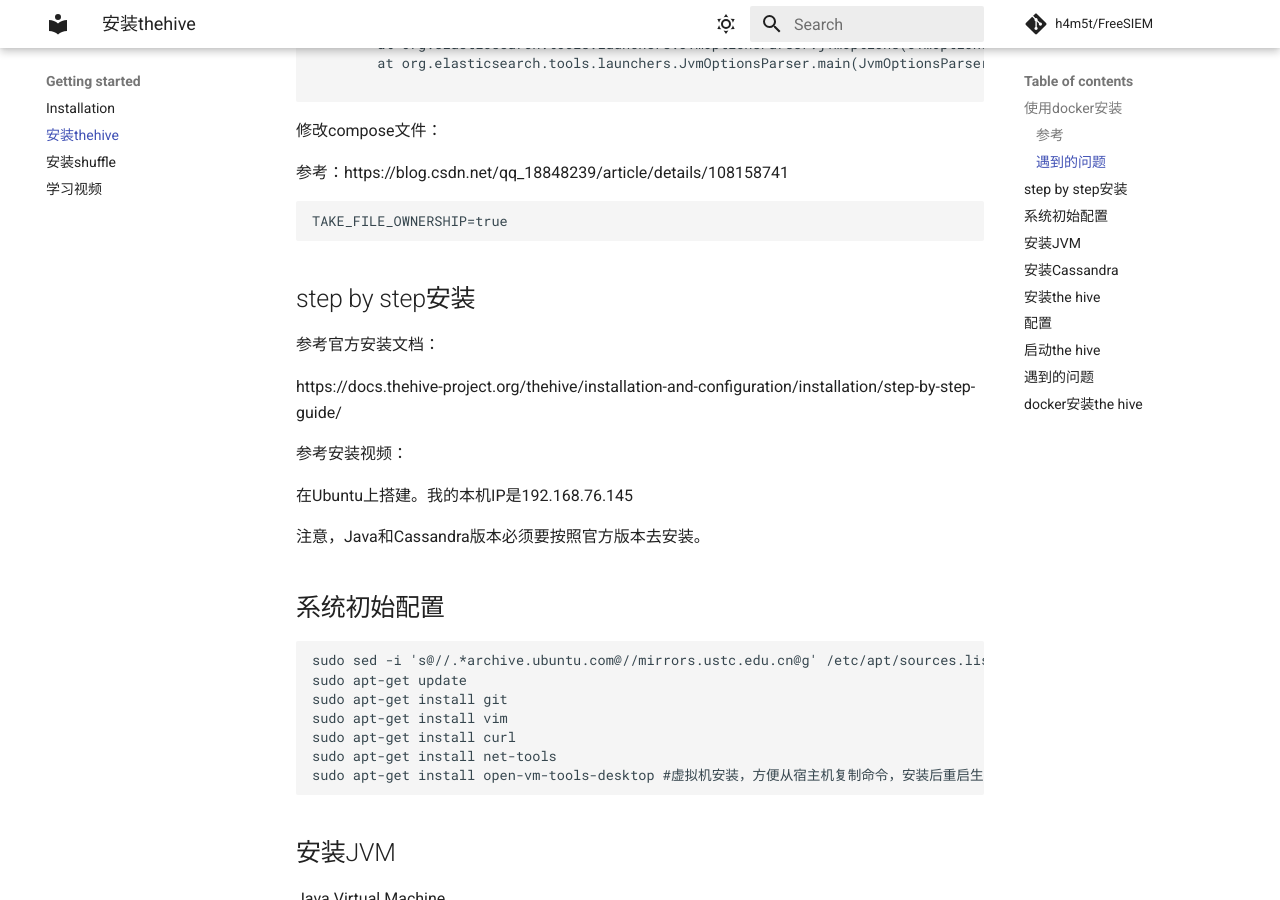
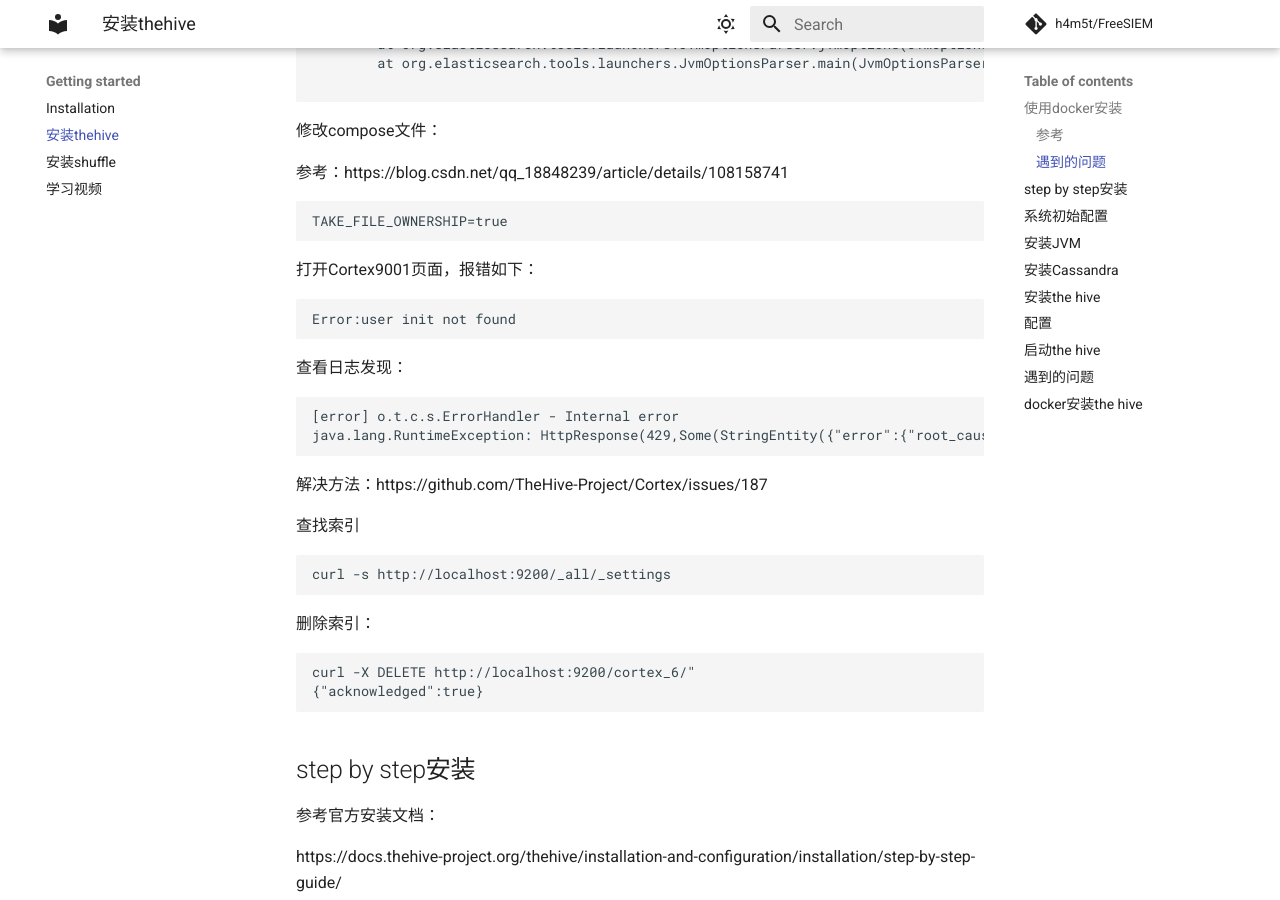
Before and after one commit to h4m5t/FreeSIEM, an MkDocs documentation site: the page built from docs/install_thehive.md, in a window 1280 px wide and 900 px high, scrolled down 1180 px. Built offline with MkDocs 1.6.1 and Material for MkDocs 9.7.7, drawn with Linux system fonts in a browser that asks for light colours; comment, search, counter and statistics services are not loaded.

Commit message:
Update install_thehive.md

````diff
--- a/docs/install_thehive.md
+++ b/docs/install_thehive.md
@@ -63,6 +63,36 @@
 ```
 TAKE_FILE_OWNERSHIP=true
 ```
+
+打开Cortex9001页面，报错如下：
+
+```
+Error:user init not found
+```
+
+查看日志发现：
+
+```
+[error] o.t.c.s.ErrorHandler - Internal error
+java.lang.RuntimeException: HttpResponse(429,Some(StringEntity({"error":{"root_cause":[{"type":"cluster_block_exception","reason":"index [cortex_6] blocked by: [TOO_MANY_REQUESTS/12/disk usage exceeded flood-stage watermark, index has read-only-allow-delete block];"}],"type":"cluster_block_exception","reason":"index [cortex_6] blocked by: [TOO_MANY_REQUESTS/12/disk usage exceeded flood-stage watermark, index has read-only-allow-delete block];"},"status":429},Some(UTF-8))),Map(X-elastic-product -> Elasticsearch, content-type -> application/json; charset=UTF-8, content-length -> 399))
+```
+
+解决方法：https://github.com/TheHive-Project/Cortex/issues/187
+
+查找索引
+
+```
+curl -s http://localhost:9200/_all/_settings
+```
+
+删除索引：
+
+```
+curl -X DELETE http://localhost:9200/cortex_6/"
+{"acknowledged":true}
+```
+
+
 
 ## step by step安装
 
````
